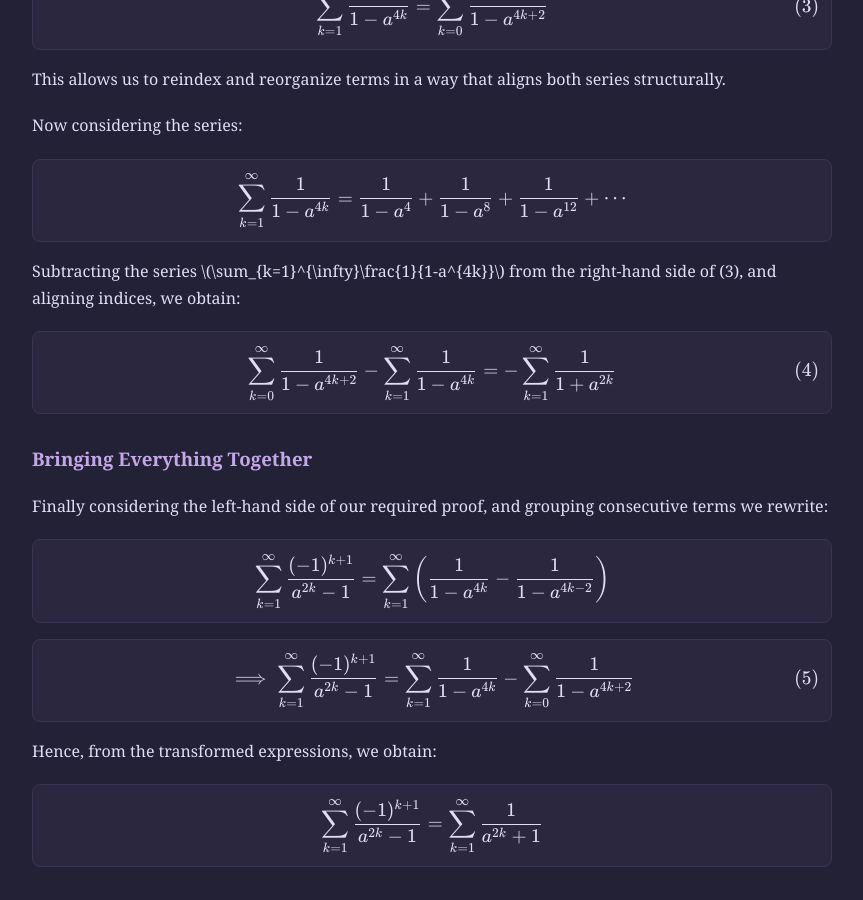
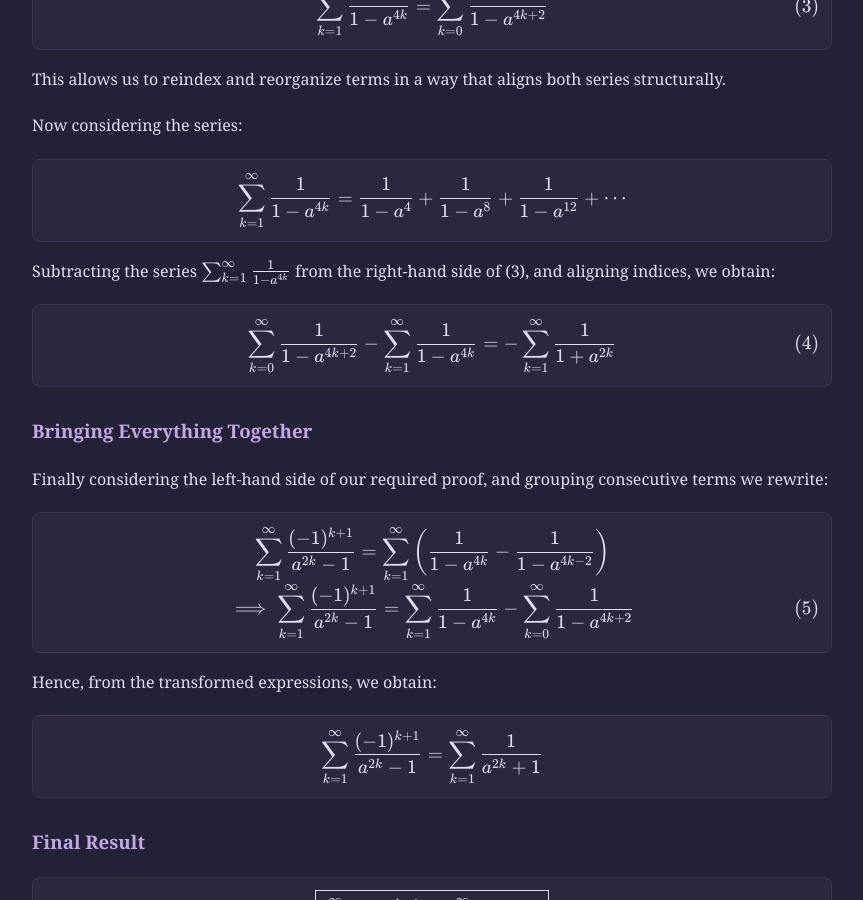
Before and after one commit to IronMan1405/IronMan1405.github.io, a Jekyll site: the page built from _posts/2026-04-24-alternating-series-identity.md, in a window 1280 px wide and 900 px high, scrolled down 1778 px. Shown: the whole window, without its empty margins (208-1071 px from the left). Built offline with Jekyll 4.4.1, drawn with Linux system fonts in a browser that asks for light colours.

Commit message:
fix: add inline math support

```diff
--- a/_layouts/default.html
+++ b/_layouts/default.html
@@ -15,7 +15,8 @@
                 delimiters: [
                     { left: '$$', right: '$$', display: true },
                     { left: '$', right: '$', display: false },
-                    { left: '\\[', right: '\\]', display: true }
+                    { left: '\\[', right: '\\]', display: true },
+                    { left: '\\(', right: '\\)', display: false }
                 ]
             });">
     </script>
--- a/_posts/2026-04-24-alternating-series-identity.md
+++ b/_posts/2026-04-24-alternating-series-identity.md
@@ -120,10 +120,7 @@
 =
 \sum_{k=1}^{\infty}\left(\frac{1}{1-a^{4k}}
 -
-\frac{1}{1-a^{4k-2}}\right)
-$$
-
-$$
+\frac{1}{1-a^{4k-2}}\right) \newline
 \implies
 \sum_{k=1}^{\infty}\frac{(-1)^{k+1}}{a^{2k}-1}
 =
```
